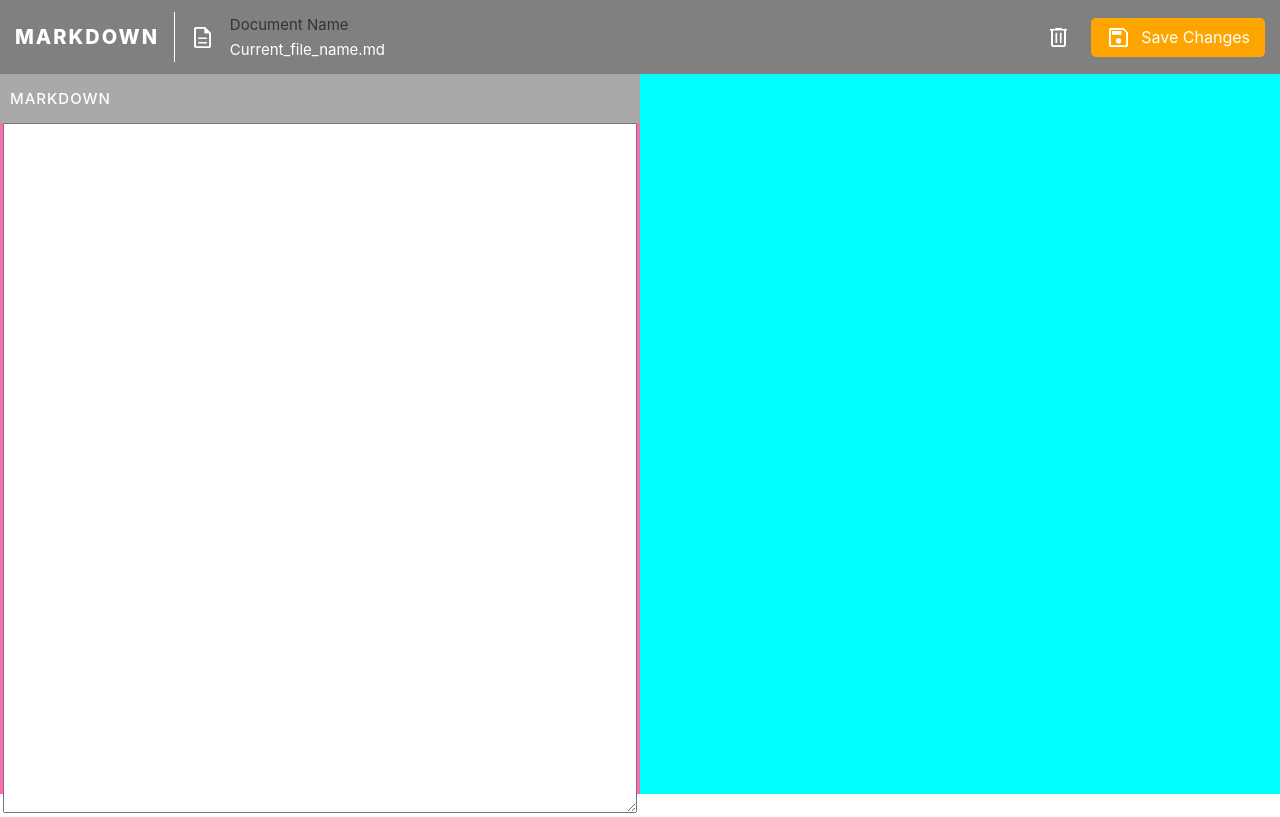
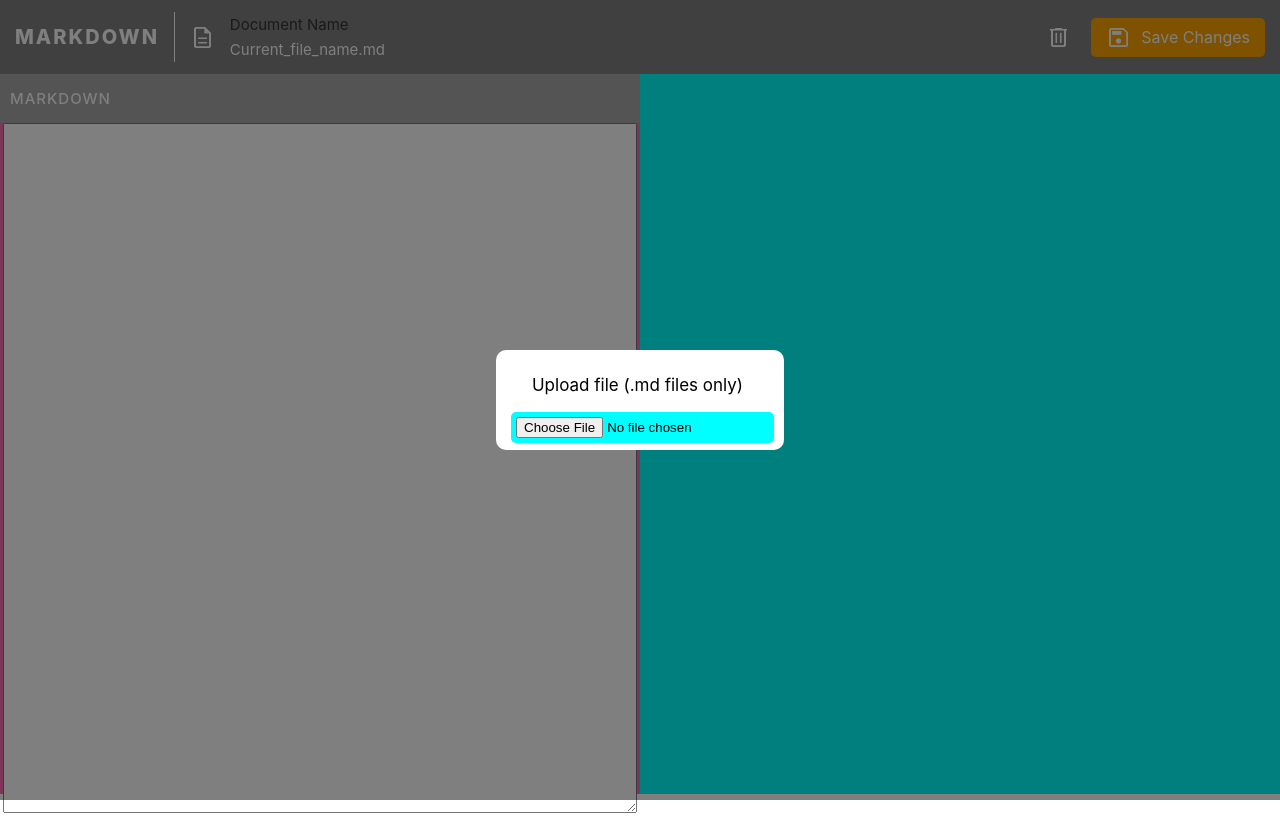
Before and after one commit to chris-base/browser-markdown-editor, a React (Create React App) app: page / in a window 1280 px wide. Both pictures are taken after a click on the element 202 px from the left and 37 px from the top of the page. Built offline with nearby package versions, Linux system fonts and the light colour scheme.

Commit message:
started file upload/recognized file type

```diff
--- a/src/App.js
+++ b/src/App.js
@@ -1,4 +1,4 @@
-import { useState } from "react";
+import { useState, useRef } from "react";
 import "./App.css";
 import HeaderComponent from "./Components/HeaderComponent";
 import EditFileComponent from "./Components/EditFileComponent";
@@ -7,11 +7,13 @@ import UploadFileComponent from "./Components/UploadFileComponent";
 function App() {
   const [uploadFileVisible, setUploadFileVisible] = useState(false);
 
+  const uploadButtonRef = useRef(null);
+
   return (
     <div className='App'>
-      {uploadFileVisible ? <UploadFileComponent uploadFileVisible={uploadFileVisible} setUploadFileVisible={setUploadFileVisible} /> : <></>}
+      {uploadFileVisible ? <UploadFileComponent setUploadFileVisible={setUploadFileVisible} uploadButtonRef={uploadButtonRef} /> : <></>}
 
-      <HeaderComponent setUploadFileVisible={setUploadFileVisible} />
+      <HeaderComponent setUploadFileVisible={setUploadFileVisible} uploadButtonRef={uploadButtonRef} />
 
       <div id='editFilePreviewContainer'>
         <EditFileComponent />
--- a/src/Components/HeaderComponent.js
+++ b/src/Components/HeaderComponent.js
@@ -3,7 +3,7 @@ import currFileIcon from "./assets/currFileIcon.png";
 import saveIcon from "./assets/saveIcon.png";
 import trashIcon from "./assets/trashIcon.png";
 
-const HeaderComponent = ({ setUploadFileVisible }) => {
+const HeaderComponent = ({ setUploadFileVisible, uploadButtonRef }) => {
   return (
     <div id='mainHeaderContainer'>
       <div id='headerTitleTextContainer'>
@@ -14,7 +14,12 @@ const HeaderComponent = ({ setUploadFileVisible }) => {
 
       <div id='headerSplitContainer'>
         <div id='headerCurrFileContainer'>
-          <div id='currFileImg' style={{ backgroundImage: "url(" + currFileIcon + ")" }} onClick={() => setUploadFileVisible(true)}></div>
+          <div
+            id='currFileImg'
+            style={{ backgroundImage: "url(" + currFileIcon + ")" }}
+            onClick={() => setUploadFileVisible(true)}
+            ref={uploadButtonRef}
+          ></div>
           <div id='currFileInfoContainer'>
             <p id='currFileTitleText'>Document Name</p>
             <p id='currFileNameText'>Current_file_name.md</p>
--- a/src/Components/UploadFileComponent.js
+++ b/src/Components/UploadFileComponent.js
@@ -1,8 +1,8 @@
-import { useRef, useEffect } from "react";
+import { useState, useRef, useEffect } from "react";
 import "../Styles/UploadFileStyles.css";
-import uploadFileIcon from "./assets/uploadFileIcon.png";
 
-const UploadFileComponent = ({ uploadFileVisible, setUploadFileVisible }) => {
+const UploadFileComponent = ({ setUploadFileVisible, uploadButtonRef }) => {
+  const [isMD, setIsMD] = useState(false);
   const wrapperRef = useRef(null);
 
   useEffect(() => {
@@ -13,19 +13,29 @@ const UploadFileComponent = ({ uploadFileVisible, setUploadFileVisible }) => {
   }, []);
 
   const handleClickOutside = (event) => {
-    if (wrapperRef.current && !wrapperRef.current.contains(event.target)) {
+    if (wrapperRef.current && !wrapperRef.current.contains(event.target) && !uploadButtonRef.current.contains(event.target)) {
       setUploadFileVisible(false);
+    }
+  };
+
+  const handleOnChangeFile = (file) => {
+    if (file.target.files[0].type === "text/markdown") {
+      setIsMD(true);
     }
   };
 
   return (
     <div id='uploadFileComponent'>
       <div id='uploadFileContainer' ref={wrapperRef}>
-        <p id='uploadFileTitleText'>Upload file (.md files only)</p>
-        <div id='uploadFileButton'>
-          <div id='uploadFileImg' style={{ backgroundImage: "url(" + uploadFileIcon + ")" }}></div>
-          <p id='uploadFileText'>Upload</p>
-        </div>
+        {isMD ? (
+          <div className='loading-spinner'></div>
+        ) : (
+          <div>
+            <p id='uploadFileTitleText'>Upload file (.md files only)</p>
+
+            <input type='file' id='uploadFileButton' onChange={handleOnChangeFile}></input>
+          </div>
+        )}
       </div>
     </div>
   );
--- a/src/Styles/UploadFileStyles.css
+++ b/src/Styles/UploadFileStyles.css
@@ -12,18 +12,22 @@
 }
 
 #uploadFileContainer {
-  width: 350px;
   height: 100px;
   background-color: white;
   border-radius: 10px;
   display: flex;
   align-items: center;
   justify-content: center;
+  padding: 10px;
+  -webkit-box-sizing: border-box;
+  -moz-box-sizing: border-box;
+  box-sizing: border-box;
 }
 
 #uploadFileTitleText {
   margin-right: 5px;
   font-size: 17px;
+  white-space: nowrap;
 }
 
 #uploadFileButton {
@@ -52,3 +56,20 @@
   margin: 0;
   font-size: 17px;
 }
+
+@keyframes spinner {
+  0% {
+    transform: rotate(0deg);
+  }
+  100% {
+    transform: rotate(360deg);
+  }
+}
+.loading-spinner {
+  width: 50px;
+  height: 50px;
+  border: 10px solid #f3f3f3; /* Light grey */
+  border-top: 10px solid #383636; /* Black */
+  border-radius: 50%;
+  animation: spinner 0.5s linear infinite;
+}
```
